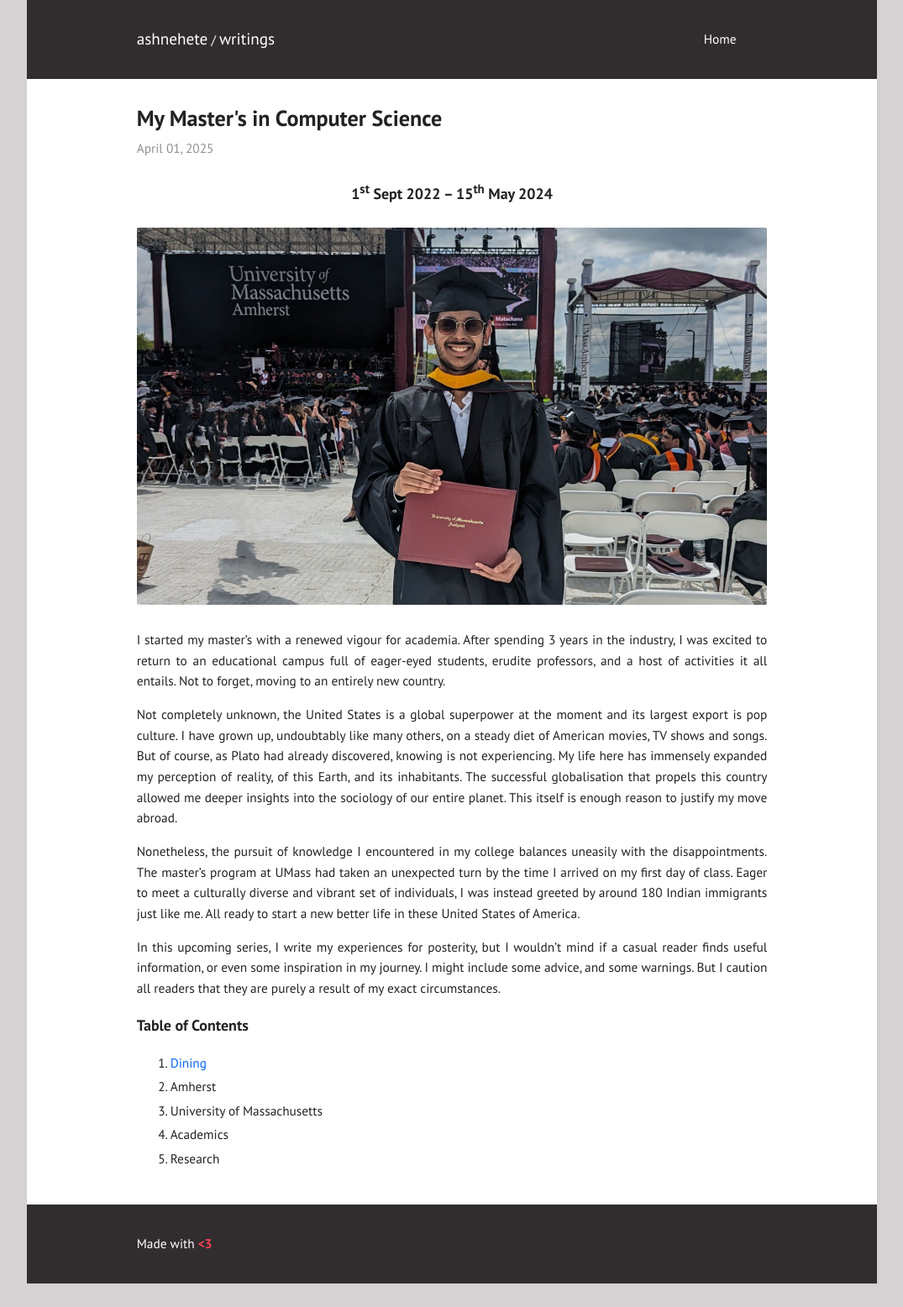
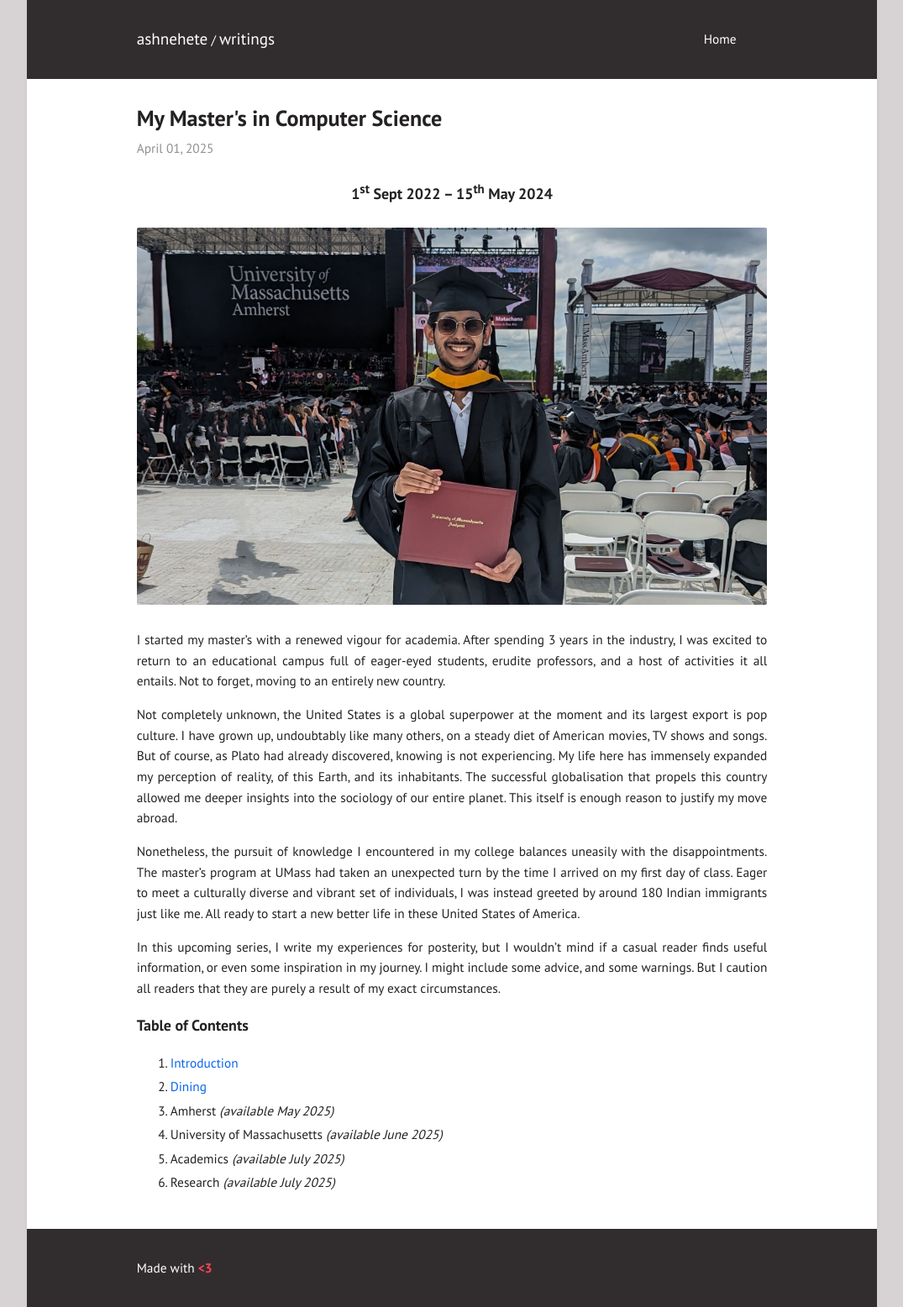
Before and after one commit to ashnehete/writings, a Jekyll site: the page built from _posts/2025-04-01-masters-00.md, in a window 1280 px wide. Shown: the whole page at 84% size, without its empty margins (102-1177 px from the left). Built offline with Jekyll 4.4.1, drawn with Linux system fonts in a browser that asks for light colours; before the commit the page ends 1528 px from its top, so only the background shows below that.

Commit message:
Update table of contents for masters

```diff
--- a/_posts/2025-04-01-masters-00.md
+++ b/_posts/2025-04-01-masters-00.md
@@ -20,8 +20,9 @@ In this upcoming series, I write my experiences for posterity, but I wouldn’t
 
 ### Table of Contents
 
-1. [Dining](/masters-01-dining/)
-2. Amherst
-3. University of Massachusetts
-4. Academics
-5. Research
+1. [Introduction](/masters-00/)
+2. [Dining](/masters-01-dining/)
+3. Amherst *(available May 2025)*
+4. University of Massachusetts *(available June 2025)*
+5. Academics *(available July 2025)*
+6. Research *(available July 2025)*
```
Also changed, not shown: _posts/2025-04-02-masters-01-dining.md (+6 -5 lines).
